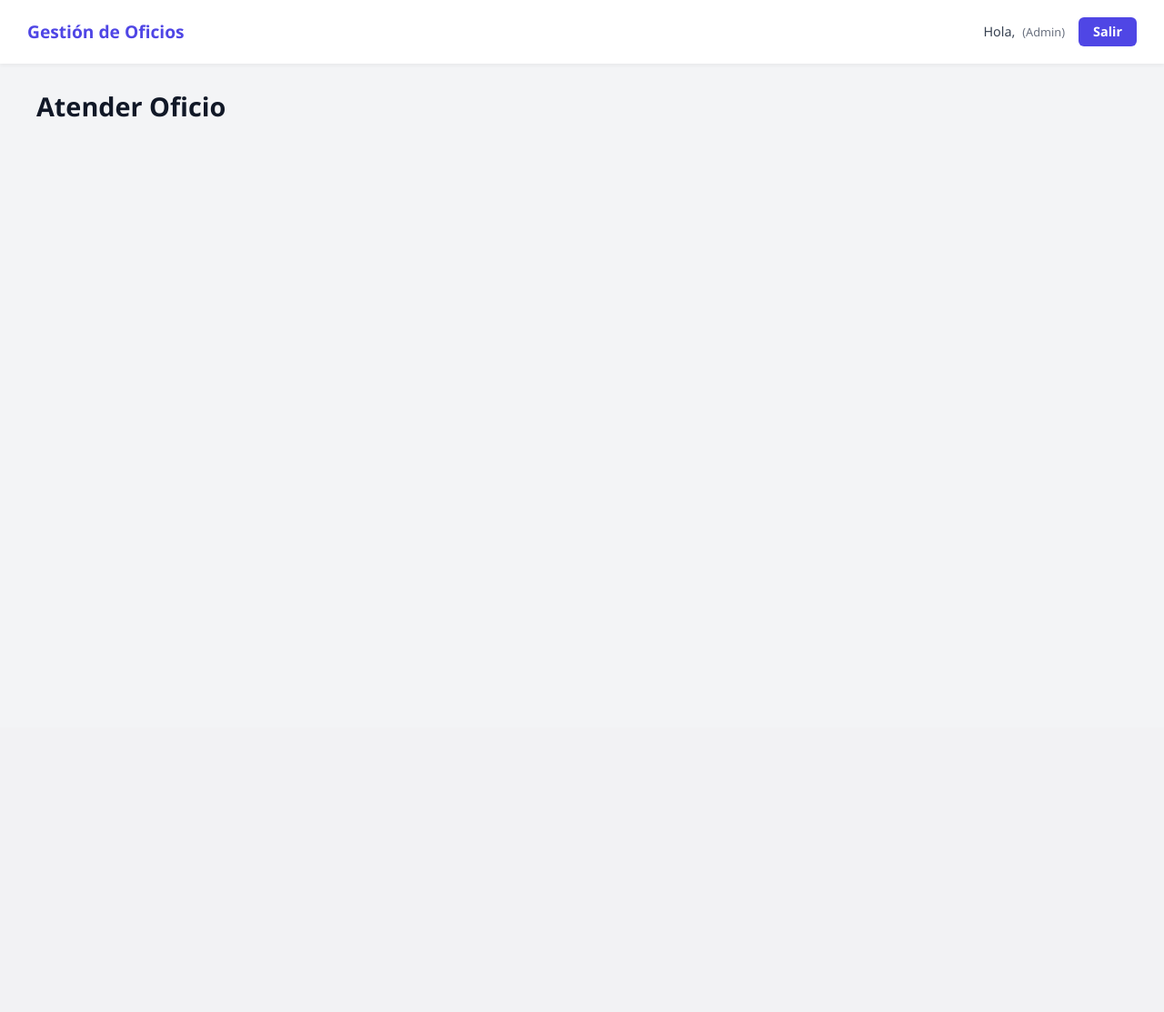
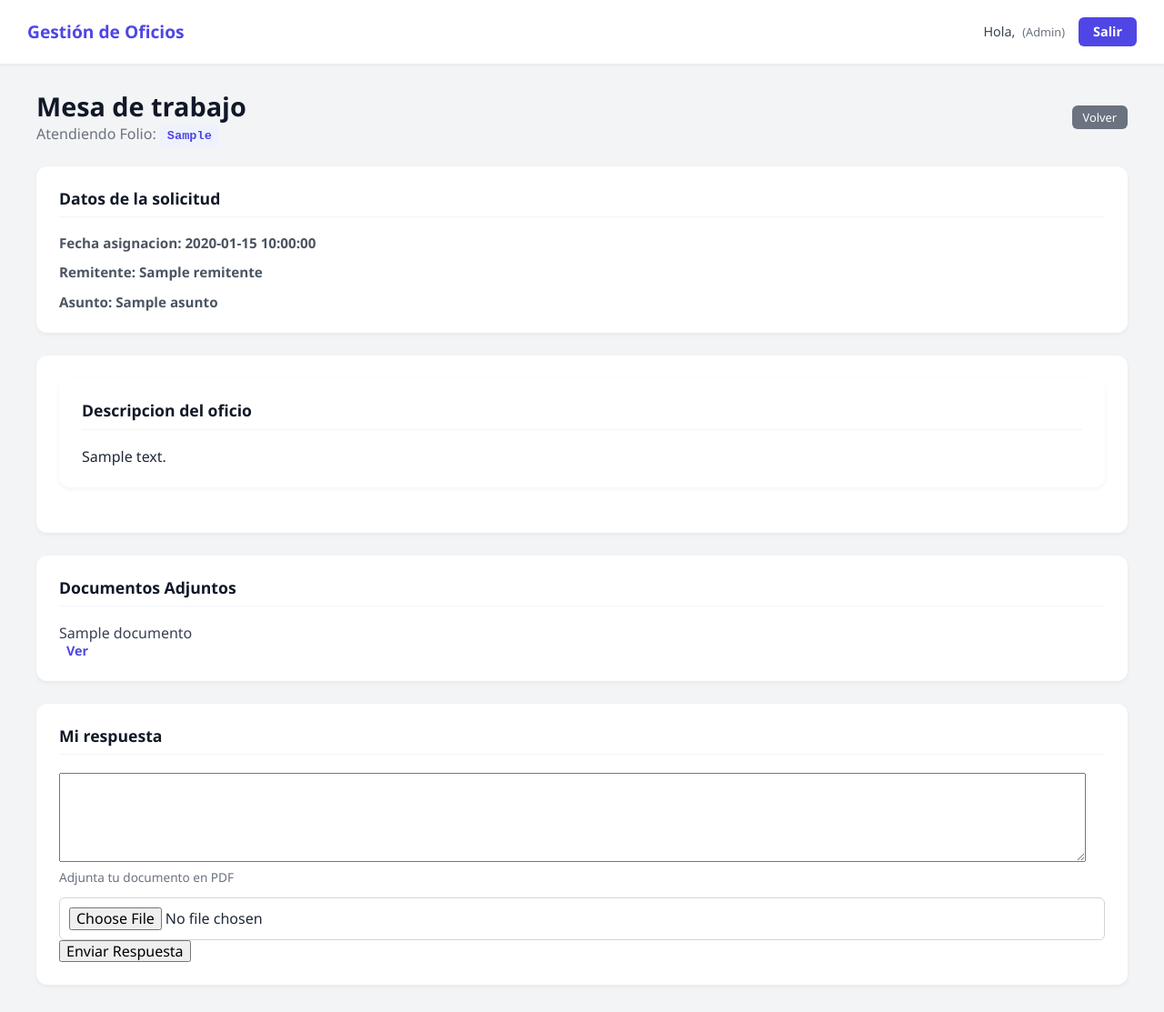
Before and after one commit to BrandonCVale/AMH_SISTEMA_OFICIOS, a Flask app: template app/templates/oficios/atender.html in a window 1280 px wide. Shown: the whole page at 91% size. Before the commit the page ends 129 px from the top, so only its background shows below. Run offline with Flask 3, Linux system fonts and the light colour scheme; the visitor is signed in with stand-in values (Sample User, id 1); the template is opened without the code that fills it: most values are stand-ins (such as "Sample title", 1, 10 or a date in 2020); data that the repository does not hold is empty.

Commit message:
Darle diseno a la interfaz de atender del jud y trabajar la parte de las peticiones

```diff
--- a/app/routes/oficios.py
+++ b/app/routes/oficios.py
@@ -194,7 +194,7 @@ def atender_oficio(id_oficio):
     if not current_user.es_jud:
         return redirect(url_for("oficios.panel_control"))
 
-    return render_template("oficios/atender.html", id_oficio=id_oficio)
+    return render_template("oficios/atender.html", id_oficio=id_oficio, oficio=[])
 
 
 @bp_oficios.route("/api/subdirector/<int:id_area>")
--- a/app/templates/oficios/atender.html
+++ b/app/templates/oficios/atender.html
@@ -7,12 +7,88 @@
           href="{{ url_for('static', filename='css/panel.css') }}">
     <link rel="stylesheet"
           href="{{ url_for('static', filename='css/detalle_oficio.css') }}">
+    <link rel="stylesheet"
+          href="{{ url_for('static', filename='css/jud_dashboard.css') }}">
 {% endblock css_adicional %}
 {% block contenido_principal %}
+    {# Header inicio #}
     <div class="contenedor-principal">
         <div class="header-seccion">
-            <h1 class="titulo-panel">Atender Oficio</h1>
-
+            <div>
+                <h1 class="titulo-panel">Mesa de trabajo</h1>
+                <p class="subtitulo-panel">
+                    Atendiendo Folio: <span class="dato-folio">{{ oficio.folio_interno }}</span>
+                </p>
+            </div>
+            <a href="{{ url_for('oficios.panel_control') }}" class="btn-gris">Volver</a>
+        </div>
+        {# Header fin #}
+        {# Datos de la solicitud inicio #}
+        <div class="tarjeta-blanca">
+            <h3 class="titulo-tarjeta">Datos de la solicitud</h3>
+            <div class="lista-detalles">
+                <div class="item-detalle">
+                    <strong>Fecha asignacion: {{ oficio.fecha_asignacion }}</strong>
+                </div>
+                <div class="item-detalle">
+                    <strong>Remitente: {{ oficio.remitente }}</strong>
+                </div>
+                <div class="item-detalle">
+                    <strong>Asunto: {{ oficio.asunto }}</strong>
+                </div>
+            </div>
+        </div>
+        {# Datos de la solicitud fin#}
+        {# Descripcion inicio #}
+        <div class="tarjeta-blanca">
+            <div class="columna-documento">
+                <div class="tarjeta-blanca tarjeta-instruccion">
+                    <h3 class="titulo-tarjeta titulo-azul">Descripcion del oficio</h3>
+                    <div class="caja-instruccion">
+                        {% if oficio.descripcion_solicitud %}
+                            {{ oficio.descripcion_solicitud }}
+                        {% else %}
+                            Habla con la persona que te asigno este oficio para aclarlo
+                        {% endif %}
+                    </div>
+                </div>
+            </div>
+        </div>
+        {# Descripcion fin #}
+        {# Documentos adjuntos inicio #}
+        <div class="tarjeta-blanca">
+            <h3 class="titulo-tarjeta">Documentos Adjuntos</h3>
+            {% if documentos %}
+                <ul class="lista-archivos">
+                    {% for documento in documentos %}
+                        <li class="lista-archivos">
+                            <div class="info-archivo">
+                                <span>{{ documento.nombre_archivo_original }}</span>
+                            </div>
+                            <a href="{{ url_for('oficios.ver_detalles_oficio', filename = documento.nombre_archivo_original) }}"
+                               class="btn-descargar">Ver</a>
+                        </li>
+                    {% endfor %}
+                </ul>
+            {% else %}
+                <p class="fila-vacia">Este oficio no tiene archivos adjuntos.</p>
+            {% endif %}
+        </div>
+        {# Documentos adjuntos fin#}
+        {# Mi respuesta inicio #}
+        <div class="tarjeta-blanca">
+            <h3 class="titulo-tarjeta">Mi respuesta</h3>
+            <textarea name="texto_respuesta" rows="5" cols="120"></textarea>
+            <small class="texto-ayuda">Adjunta tu documento en PDF</small>
+            <input type="file"
+                   name="archivo"
+                   id="archivo"
+                   class="entrada-texto"
+                   accept=".pdf">
+            {# Mi respuesta fin#}
+            {# Boton enviar inicio #}
+            <button type="submit" class="btn-secundario">Enviar Respuesta</button>
+            {# Boton enviar fin #}
         </div>
     </div>
 {% endblock contenido_principal %}
```
